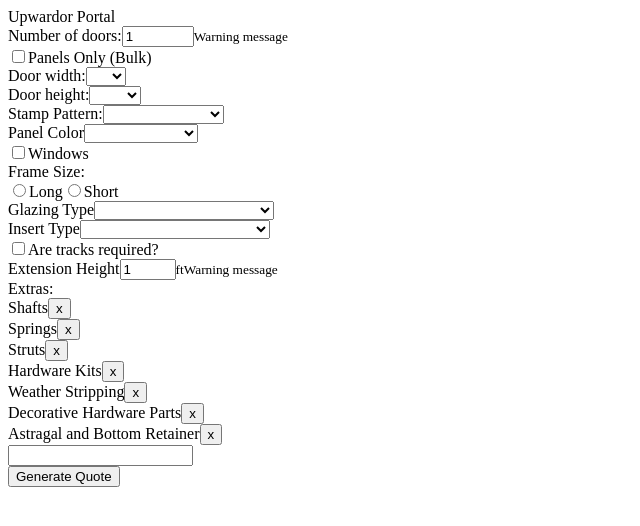
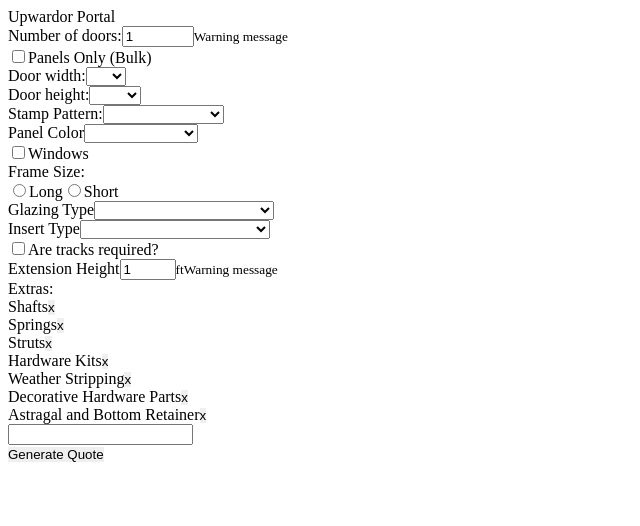
Before and after one commit to Sourav-Patteri/UpwardorPortalVue, a Vue app: page / in a window 1280 px wide. Shown: the top 526 px of the page, without its empty margins (0-640 px from the left). Built offline with nearby package versions, Linux system fonts and the light colour scheme.

Commit message:
Update global styles

```diff
--- a/src/global.scss
+++ b/src/global.scss
@@ -1,3 +1,13 @@
 p {
   margin: 0;
 }
+
+button {
+  padding: 0;
+  border: none;
+  cursor: pointer;
+}
+
+.error {
+  color: #FF0033;
+}
```
